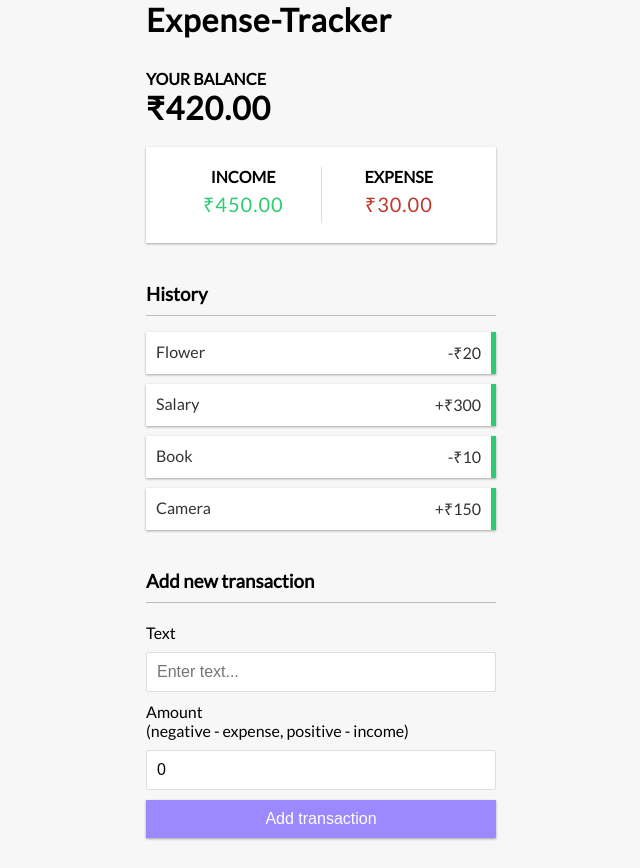
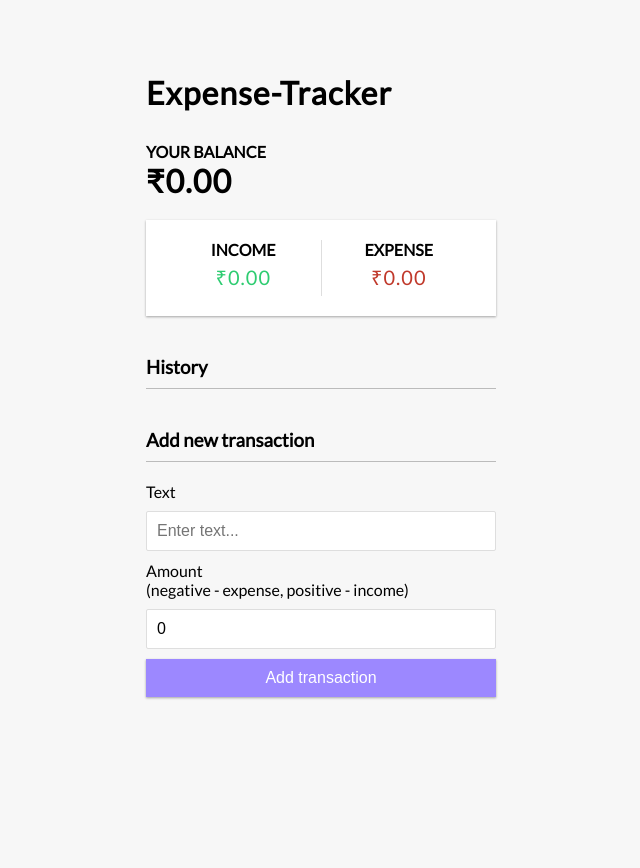
Before and after one commit to dhawalbisht/Expense-Tracker, a React (Vite) app: page / in a window 1280 px wide. Shown: the whole page, without its empty margins (319-959 px from the left). After the commit the page ends 800 px from the top, so only its background shows below. Built offline with nearby package versions, Linux system fonts and the light colour scheme.

Commit message:
Add Transaction Functionality

```diff
--- a/src/components/AddNewTransaction.jsx
+++ b/src/components/AddNewTransaction.jsx
@@ -1,13 +1,26 @@
-import React, { useState } from 'react';
+import React, { useState, useContext } from 'react';
+import { GlobalContext } from '../context/GlobalState';
 
 const AddNewTransaction = () => {
     const [text, setText] = useState('');
     const [amount, setAmount] = useState(0);
+    const { addTransaction } = useContext(GlobalContext);
+
+    const onSubmit = (e) => {
+        e.preventDefault();
+
+        const newTransaction = {
+            id: Math.floor(Math.random() * 100000000),
+            text,
+            amount: +amount
+        };
+        addTransaction(newTransaction);
+    };
 
     return (
         <>
             <h3>Add new transaction</h3>
-            <form>
+            <form onSubmit={onSubmit}>
                 <div className="form-control">
                     <label htmlFor="text">Text</label>
                     <input
--- a/src/context/AppReducer.jsx
+++ b/src/context/AppReducer.jsx
@@ -3,7 +3,12 @@ export default (state, action) => {
         case 'DELETE_TRANSACTION':
             return {
                 ...state,
-                transactions: state.transactions.filter(transactions => transactions.id !== action.payload)
+                transactions: state.transactions.filter(transaction => transaction.id !== action.payload)
+            }
+        case 'ADD_TRANSACTION':
+            return {
+                ...state,
+                transactions: [action.payload, ...state.transactions]
             }
         default:
             return state;
--- a/src/context/GlobalState.jsx
+++ b/src/context/GlobalState.jsx
@@ -3,12 +3,7 @@ import AppReducer from "./AppReducer";
 // Initial state
 
 const initialState = {
-    transactions: [
-        { id: 1, text: 'Flower', amount: -20 },
-        { id: 2, text: 'Salary', amount: 300 },
-        { id: 3, text: 'Book', amount: -10 },
-        { id: 4, text: 'Camera', amount: 150 }
-    ]
+    transactions: []
 
 }
 
@@ -37,7 +32,10 @@ export const GlobalProvider = ({ children }) => {
     }
 
     return (<GlobalContext.Provider value={
-        { transactions: state.transactions, deleteTransaction }
+        {
+            transactions: state.transactions, deleteTransaction,
+            addTransaction
+        }
     }>
         {children}
     </GlobalContext.Provider>)
```
